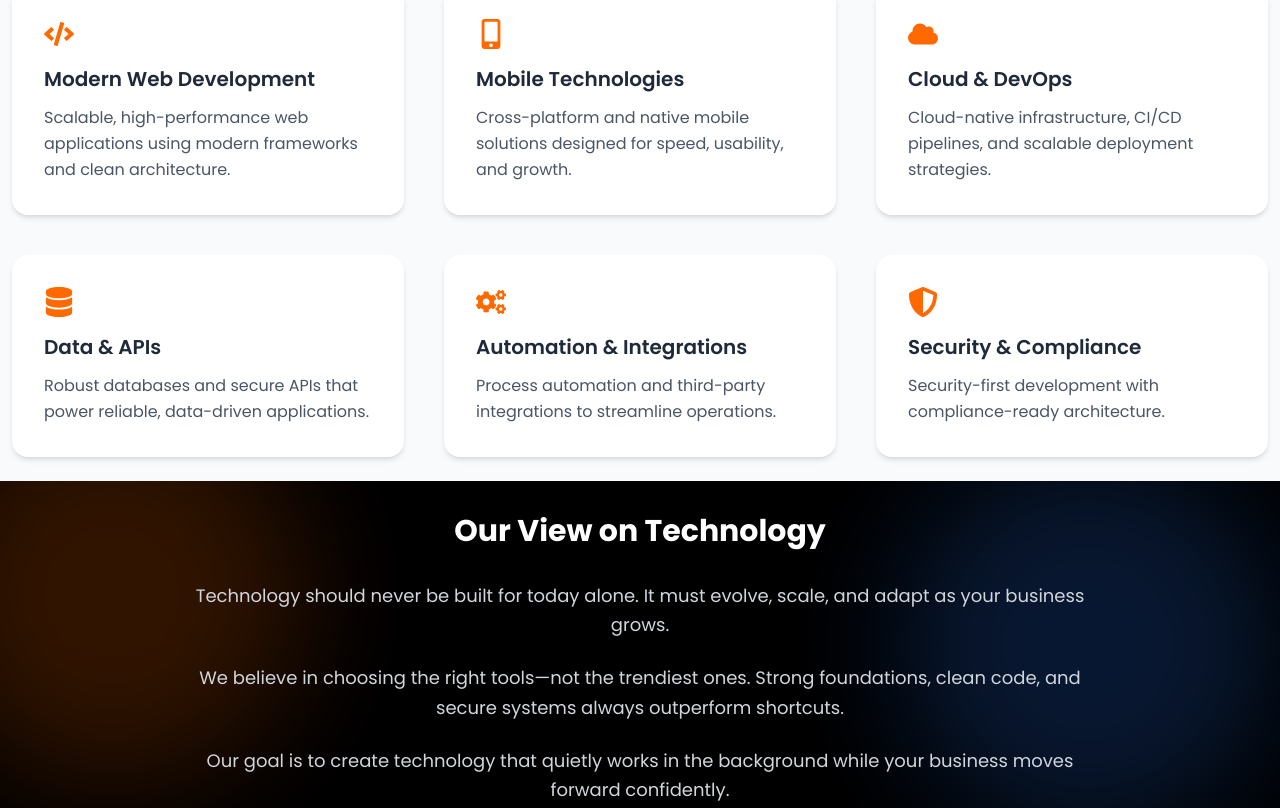
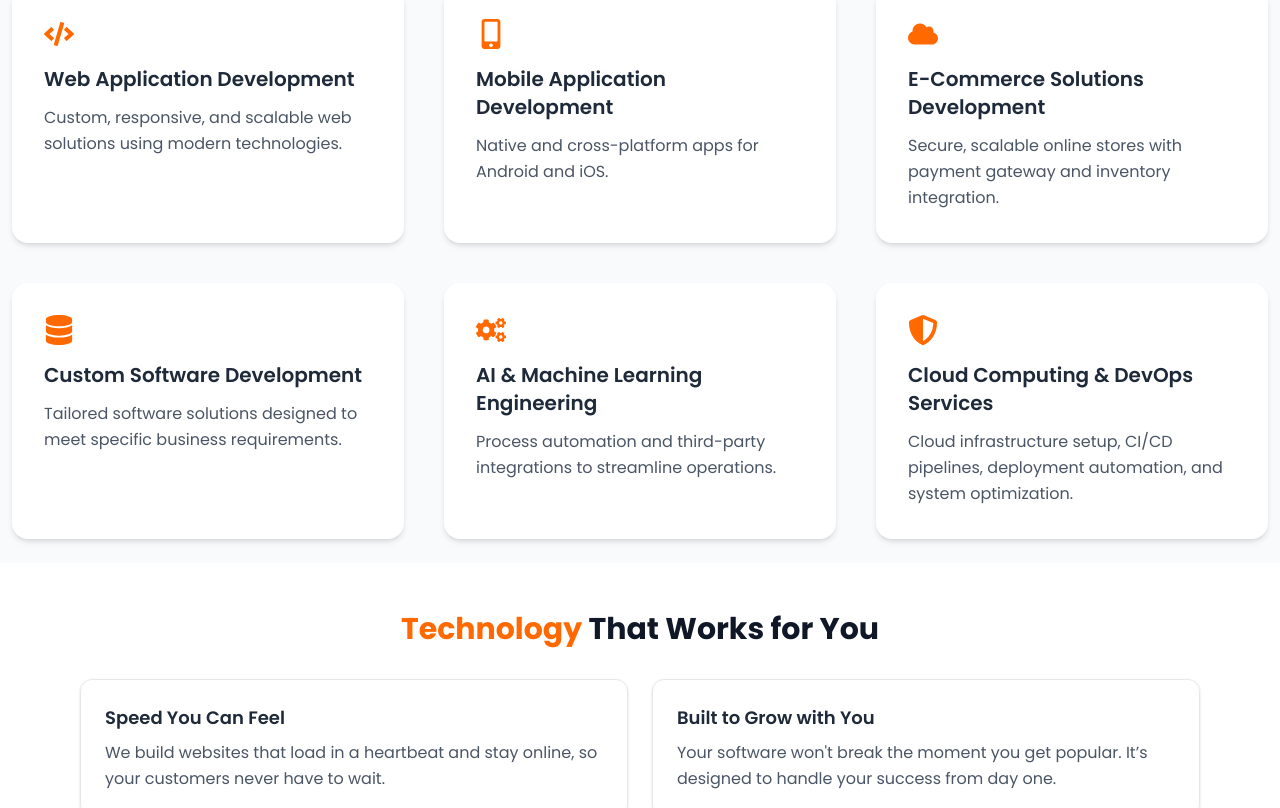
Before and after one commit to RVK-Software/Priti, a React (Vite) app: page /technologies in a window 1280 px wide. Shown: the part 1460-2268 px from the top of the page. Built offline with nearby package versions, Linux system fonts and the light colour scheme.

Commit message:
content changes and contactUs page updated

```diff
--- a/src/components/BrandJourny.jsx
+++ b/src/components/BrandJourny.jsx
@@ -39,7 +39,7 @@ const journeySteps = [
 
 const BrandJourney = () => {
   return (
-    <section className="relative bg-black/80 py-6 overflow-hidden">
+    <section className="relative bg-black/80 py-4 overflow-hidden">
       {/* soft corner gradients */}
       <div className="absolute -top-28 -right-[60px] w-[360px] h-[360px] bg-orange-300 rounded-full blur-3xl opacity-60" />
       <div className="absolute top-30 left-[60px] w-[380px] h-[360px] bg-linear-to-r from-orange-500 via-orange-400 to-orange-500 rounded-full blur-3xl opacity-60" />
@@ -96,11 +96,11 @@ const BrandJourney = () => {
                            : "md:col-start-2 md:-mt-0"
                        }`}
                   >
-                    <div className="inline-block bg-gray-50 px-4 py-3 rounded-[8px] shadow-sm hover:shadow-md transition max-w-md">
-                      <span className="text-orange-500 font-semibold text-xs">
+                    <div className="inline-block bg-gray-50 px-2 py-2 rounded-[8px] shadow-sm hover:shadow-md transition max-w-md">
+                      <span className="text-orange-500 font-semibold text-[14px]">
                         {item.step}
                       </span>
-                      <h3 className="text-lg font-semibold text-gray-900 mt-0.5">
+                      <h3 className="text-[16px] font-semibold text-gray-900 mt-0.5">
                         {item.title}
                       </h3>
                       <p className="mt-1 text-sm text-gray-600 leading-snug">
--- a/src/components/CTA.jsx
+++ b/src/components/CTA.jsx
@@ -36,7 +36,7 @@ const CTA = () => {
             {/* RIGHT CONTENT */}
             <div className="relative flex justify-center items-center">
               <img
-                src="/CTA-image.jpg"
+                src="/CTA-image (2).jpg"
                 alt="App Screen"
                 className="w-full h-[280px] rounded-2xl object-contain"
               />
--- a/src/components/ContactUs.jsx
+++ b/src/components/ContactUs.jsx
@@ -1,5 +1,10 @@
 // ContactSection.jsx
-import { FaEnvelope, FaPhoneAlt, FaMapMarkerAlt } from "react-icons/fa";
+import {
+  FaEnvelope,
+  FaPhoneAlt,
+  FaMapMarkerAlt,
+  FaWhatsapp,
+} from "react-icons/fa";
 
 const ContactSection = () => {
   return (
@@ -14,16 +19,36 @@ const ContactSection = () => {
           </p>
 
           <div className="space-y-5">
-            <div className="flex items-center gap-4">
+            {/* EMAIL */}
+            <a
+              href="mailto:info@rvksoftware.com"
+              className="flex items-center gap-4 hover:text-orange-400 transition"
+            >
               <FaEnvelope className="text-lg text-orange-400" />
               <span>info@rvksoftware.com</span>
-            </div>
+            </a>
 
-            <div className="flex items-center gap-4">
+            {/* PHONE */}
+            <a
+              href="tel:+91902409959"
+              className="flex items-center gap-4 hover:text-orange-400 transition"
+            >
               <FaPhoneAlt className="text-lg text-orange-400" />
               <span>+91 902409959</span>
-            </div>
+            </a>
 
+            {/* WHATSAPP */}
+            <a
+              href="https://wa.me/91902409959"
+              target="_blank"
+              rel="noopener noreferrer"
+              className="flex items-center gap-4 hover:text-orange-400 transition"
+            >
+              <FaWhatsapp className="text-lg text-orange-400" />
+              <span>Chat on WhatsApp</span>
+            </a>
+
+            {/* LOCATION */}
             <div className="flex items-center gap-4">
               <FaMapMarkerAlt className="text-lg text-orange-400" />
               <span>Jaipur, Rajasthan, India</span>
--- a/src/components/CustWebDev.jsx
+++ b/src/components/CustWebDev.jsx
@@ -36,7 +36,7 @@ const CustWebDev = () => {
     <section className="bg-white py-4">
       <div className="max-w-7xl mx-auto px-2 sm:px-2">
         {/* Heading */}
-        <div className="text-center mb-6">
+        <div className="text-center mb-4">
 
           <h2 className="text-2xl sm:text-[18px] max-w-auto lg:text-5xl font-bold text-gray-900 leading-tight">
             Customized Web Development Services
@@ -44,7 +44,7 @@ const CustWebDev = () => {
         </div>
 
         {/* Cards */}
-        <div className="grid grid-cols-1 md:grid-cols-2 lg:grid-cols-3 gap-8">
+        <div className="grid grid-cols-1 md:grid-cols-2 lg:grid-cols-3 gap-4">
           {services.map((service, index) => (
             <div
               key={index}
--- a/src/components/Industries.jsx
+++ b/src/components/Industries.jsx
@@ -29,7 +29,7 @@ const industries = [
 
 const Industries = () => {
   return (
-    <section className="bg-gray-50 py-6">
+    <section className="bg-gray-50 py-3">
       <div className="max-w-7xl mx-auto px-4">
         <div className="grid lg:grid-cols-2 gap-12 items-center">
           {/* LEFT CONTENT */}
--- a/src/components/MarketingPoints.jsx
+++ b/src/components/MarketingPoints.jsx
@@ -36,7 +36,7 @@ const MarketingSixPoints = () => {
     <section className="py-12 bg-gray-50">
       <div className="max-w-6xl mx-auto px-4">
         <h2 className="text-2xl md:text-3xl font-bold text-center mb-8 text-gray-900">
-          Marketing That Connects with Real People
+         <span className="text-orange-500"> Marketing</span> That Connects with Real People
         </h2>
 
         <div className="grid grid-cols-1 md:grid-cols-2 gap-6">
--- a/src/components/NavSankalp.jsx
+++ b/src/components/NavSankalp.jsx
@@ -32,6 +32,7 @@ const Navsankalp = () => {
         px-3 sm:px-6 lg:px-8
         py-6
         min-h-[70vh] sm:min-h-[80vh] lg:min-h-[90vh]
+        min-w-full
         bg-[url('/NavSankalp.jpg')]
         bg-cover
         bg-no-repeat
--- a/src/components/TechPoints.jsx
+++ b/src/components/TechPoints.jsx
@@ -36,7 +36,7 @@ const TechSixPoints = () => {
     <section className="py-12 bg-white">
       <div className="max-w-6xl mx-auto px-4">
         <h2 className="text-2xl md:text-3xl font-bold text-center mb-8 text-gray-900">
-          Technology That Works for You
+          <span className="text-orange-500">Technology</span> That Works for You
         </h2>
 
         <div className="grid grid-cols-1 md:grid-cols-2 gap-6">
--- a/src/pages/TechnologiesPage.jsx
+++ b/src/pages/TechnologiesPage.jsx
@@ -15,33 +15,33 @@ import TechSixPoints from "../components/TechPoints";
 const technologies = [
   {
     icon: <FaCode />,
-    title: "Modern Web Development",
-    desc: "Scalable, high-performance web applications using modern frameworks and clean architecture.",
+    title: "Web Application Development",
+    desc: "Custom, responsive, and scalable web solutions using modern technologies.",
   },
   {
     icon: <FaMobileAlt />,
-    title: "Mobile Technologies",
-    desc: "Cross-platform and native mobile solutions designed for speed, usability, and growth.",
+    title: "Mobile Application Development",
+    desc: "Native and cross-platform apps for Android and iOS.",
   },
   {
     icon: <FaCloud />,
-    title: "Cloud & DevOps",
-    desc: "Cloud-native infrastructure, CI/CD pipelines, and scalable deployment strategies.",
+    title: "E-Commerce Solutions Development",
+    desc: "Secure, scalable online stores with payment gateway and inventory integration.",
   },
   {
     icon: <FaDatabase />,
-    title: "Data & APIs",
-    desc: "Robust databases and secure APIs that power reliable, data-driven applications.",
+    title: "Custom Software Development",
+    desc: "Tailored software solutions designed to meet specific business requirements.",
   },
   {
     icon: <FaCogs />,
-    title: "Automation & Integrations",
+    title: "AI & Machine Learning Engineering",
     desc: "Process automation and third-party integrations to streamline operations.",
   },
   {
     icon: <FaShieldAlt />,
-    title: "Security & Compliance",
-    desc: "Security-first development with compliance-ready architecture.",
+    title: "Cloud Computing & DevOps Services",
+    desc: "Cloud infrastructure setup, CI/CD pipelines, deployment automation, and system optimization.",
   },
 ];
 
@@ -123,33 +123,6 @@ const TechnologiesPage = () => {
         </div>
       </div>
 
-      {/* ================= OUR VIEW ================= */}
-      <div className="bg-black py-8 relative overflow-hidden">
-        <div className="absolute -top-20 -left-20 w-96 h-96 bg-orange-500/20 rounded-full blur-3xl animate-pulse"></div>
-        <div className="absolute bottom-0 right-0 w-96 h-96 bg-blue-500/20 rounded-full blur-3xl animate-pulse"></div>
-
-        <div className="relative max-w-6xl mx-auto px-3 text-center text-white">
-          <h2 className="text-2xl lg:text-3xl font-bold mb-8">
-            Our View on Technology
-          </h2>
-
-          <p className="text-gray-300 text-lg leading-relaxed max-w-4xl mx-auto mb-6">
-            Technology should never be built for today alone. It must evolve,
-            scale, and adapt as your business grows.
-          </p>
-
-          <p className="text-gray-300 text-lg leading-relaxed max-w-4xl mx-auto mb-6">
-            We believe in choosing the right tools—not the trendiest ones.
-            Strong foundations, clean code, and secure systems always outperform shortcuts.
-          </p>
-
-          <p className="text-gray-300 text-lg leading-relaxed max-w-4xl mx-auto">
-            Our goal is to create technology that quietly works in the background
-            while your business moves forward confidently.
-          </p>
-        </div>
-      </div>
-
       {/* ================= SERVICE MODAL ================= */}
       {selectedService && (
         <div className="fixed inset-0 z-50 flex items-center justify-center bg-black/70 px-4">
```
Also changed, not shown: src/components/AboutUs.jsx (+6 -6 lines), src/components/Digital-services.jsx (+7 -7 lines), src/components/TechStack.jsx (+11 -11 lines), public/RVK-desktop-banner2.jpg.
